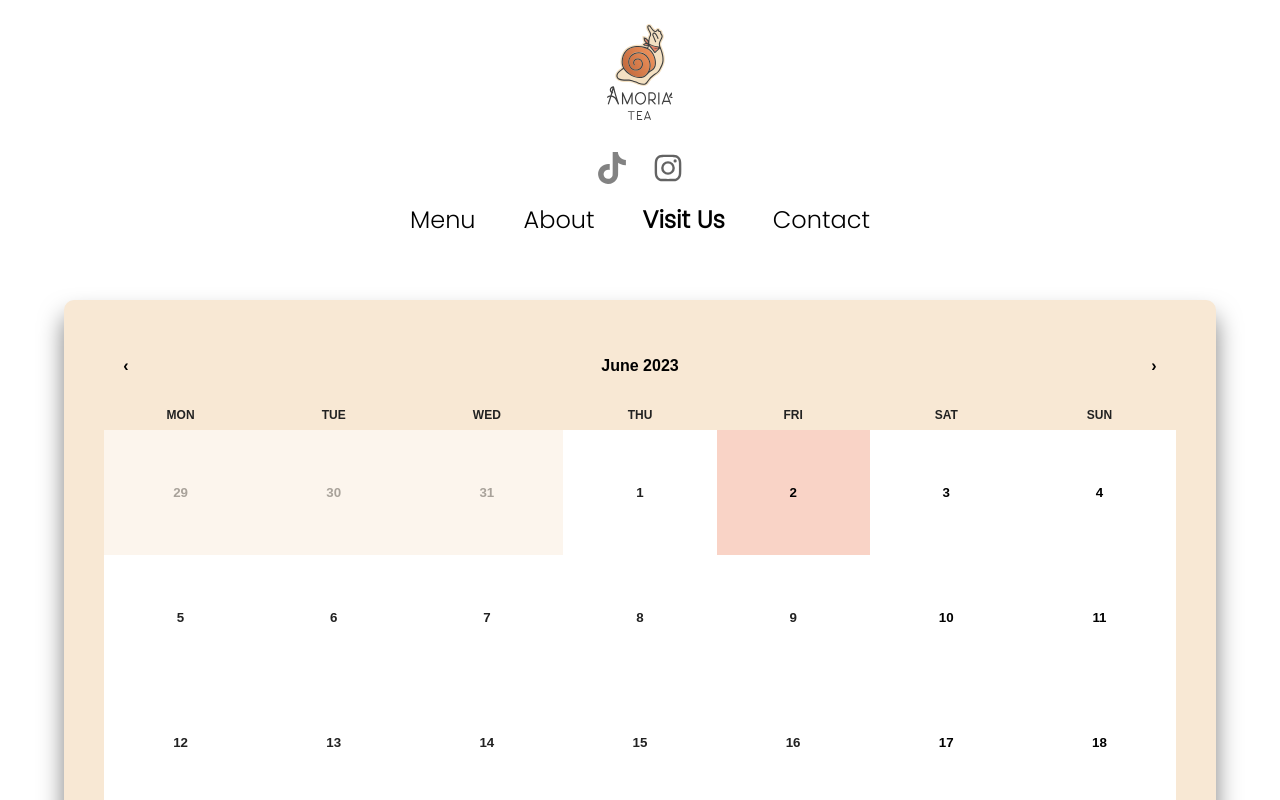
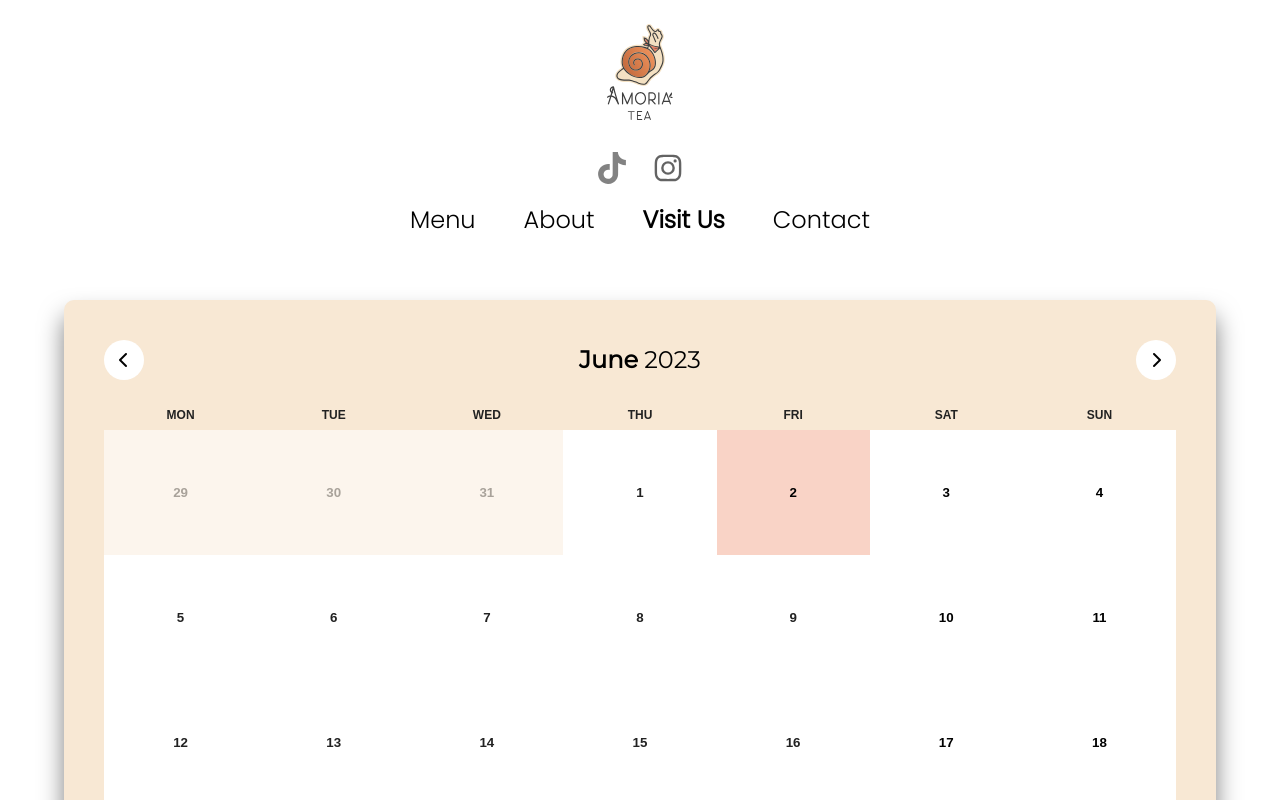
Before and after one commit to Amoria-Tea/amoria-web, a React (Create React App) app: page /visitus in a window 1280 px wide. Shown: the top 800 px of the page. Built offline with nearby package versions, Linux system fonts and the light colour scheme.

Commit message:
styled buttons for calendar

```diff
--- a/public/index.html
+++ b/public/index.html
@@ -41,6 +41,10 @@
       href="https://fonts.googleapis.com/css2?family=Merriweather+Sans&family=Montserrat&display=swap"
       rel="stylesheet"
     />
+    <script
+      src="https://kit.fontawesome.com/db311df611.js"
+      crossorigin="anonymous"
+    ></script>
     <!--
       Notice the use of %PUBLIC_URL% in the tags above.
       It will be replaced with the URL of the `public` folder during the build.
--- a/src/Components/VisitComponents/Visit.js
+++ b/src/Components/VisitComponents/Visit.js
@@ -1,25 +1,79 @@
 import { useState } from "react";
 import Calendar from "react-calendar";
-import 'react-calendar/dist/Calendar.css';
-import './visit.css'
+import "react-calendar/dist/Calendar.css";
+import "./Visit.css";
 //scroll into view then fade in
 
 function Visit(props) {
+  const [date, setDate] = useState(new Date());
 
-    const [date, setDate] = useState(new Date());
+  const months = {
+    0: "January",
+    1: "February",
+    2: "March",
+    3: "April",
+    4: "May",
+    5: "June",
+    6: "July",
+    7: "August",
+    8: "September",
+    9: "October",
+    10: "November",
+    11: "December",
+  };
 
+  const handlePrevMonth = () => {
+    setDate((prevDate) => {
+      const prevMonth = new Date(
+        prevDate.getFullYear(),
+        prevDate.getMonth() - 1,
+        1
+      );
+      return prevMonth;
+    });
+  };
 
-    return (
-     <>
-     {/* <div>
+  const handleNextMonth = () => {
+    setDate((prevDate) => {
+      const nextMonth = new Date(
+        prevDate.getFullYear(),
+        prevDate.getMonth() + 1,
+        1
+      );
+      return nextMonth;
+    });
+  };
+
+  return (
+    <>
+      {/* <div>
 <iframe src="https://embed.styledcalendar.com/#nA5fTtBlRGyAHYruKtIA" height="1000px" width="100%"></iframe>
     </div> */}
-    <div>
-    <div className='calendar-container mb-12 mt-12'>
-        <Calendar onChange={setDate} value={date}
-        />
+      <div className="w-full">
+        <div className="calendar-container mb-12 mt-12 relative m-auto w-[90%]">
+          <div className="absolute flex justify-between items-center w-full top-10 md:px-10 px-8">
+            <button
+              onClick={handlePrevMonth}
+              className="bg-white rounded-full p-4 h-10 w-10 relative flex justify-center items-center"
+            >
+              <i className="fa-solid fa-chevron-left absolute" />
+            </button>
+            <div>
+              <span className="font-bold md:text-2xl text-xl">
+                {months[date.getMonth()]}
+              </span>
+              <span className="md:text-2xl text-xl"> {date.getFullYear()}</span>
+            </div>
+            <button
+              onClick={handleNextMonth}
+              className="bg-white rounded-full p-4 h-10 w-10 relative flex justify-center items-center"
+            >
+              <i className="fa-solid fa-chevron-right" />
+            </button>
+          </div>
+          <Calendar onChange={setDate} value={date} />
+        </div>
       </div>
-    </div>
     </>
   );
 }
--- a/src/Components/VisitComponents/visit.css
+++ b/src/Components/VisitComponents/visit.css
@@ -2,16 +2,13 @@
   padding: 2px;
 }
 
-.react-calendar__month-view__days {}
-
-.calendar-container {
-    display: flex;
-    justify-content: center;
+.react-calendar__navigation button {
+  display: none;
 }
 
 .react-calendar {
-    background-color: #F8E8D4;
-    width: 90%;
+  background-color: #f8e8d4;
+  width: 100%;
   padding: 40px;
   color: #222;
   border-radius: 10px;
@@ -43,9 +40,11 @@
 }
 
 .react-calendar__navigation button:enabled:hover,
-.react-calendar__navigation button:enabled:focus {}
+.react-calendar__navigation button:enabled:focus {
+}
 
-.react-calendar__navigation button[disabled] {}
+.react-calendar__navigation button[disabled] {
+}
 
 abbr[title] {
   text-decoration: none;
@@ -77,7 +76,7 @@ abbr[title] {
 
 .react-calendar__tile:enabled:hover,
 .react-calendar__tile:enabled:focus {
-    background: rgb(255, 29, 83, .1);
+  background: rgb(255, 29, 83, 0.1);
   color: black;
 }
 
@@ -88,26 +87,26 @@ abbr[title] {
 
 .react-calendar__tile--now:enabled:hover,
 .react-calendar__tile--now:enabled:focus {
-    background: rgb(255, 29, 83, .1);
+  background: rgb(255, 29, 83, 0.1);
   font-weight: bold;
   color: black;
 }
 
 .react-calendar__tile--hasActive:enabled:hover,
 .react-calendar__tile--hasActive:enabled:focus {
-    background: rgb(255, 29, 83, .1);
+  background: rgb(255, 29, 83, 0.1);
   border: solid;
 }
 
 .react-calendar__tile--active {
-    background: rgb(255, 29, 83, .1);
+  background: rgb(255, 29, 83, 0.1);
   font-weight: bold;
   color: white;
 }
 
 .react-calendar__tile--active:enabled:hover,
 .react-calendar__tile--active:enabled:focus {
-    background: rgb(255, 29, 83, .1);
+  background: rgb(255, 29, 83, 0.1);
   color: black;
 }
 
@@ -117,21 +116,21 @@ abbr[title] {
 
 .react-calendar__tile--range {
   background: #f8f8fa;
-    color: rgb(255, 29, 83, .1);
+  color: rgb(255, 29, 83, 0.1);
   border-radius: 0;
 }
 
 .react-calendar__tile--rangeStart {
   border-top-right-radius: 0;
   border-bottom-right-radius: 0;
-    background: rgb(255, 29, 83, .1);
+  background: rgb(255, 29, 83, 0.1);
   color: black;
 }
 
 .react-calendar__tile--rangeEnd {
   border-top-left-radius: 0;
   border-bottom-left-radius: 0;
-    background: rgb(255, 29, 83, .1);
+  background: rgb(255, 29, 83, 0.1);
   color: black;
 }
 
@@ -140,5 +139,5 @@ abbr[title] {
 }
 
 .react-calendar__month-view__days__day--neighboringMonth {
-    opacity: .6;
+  opacity: 0.6;
 }
```
Lines whose indentation alone changed are shown as unchanged.
